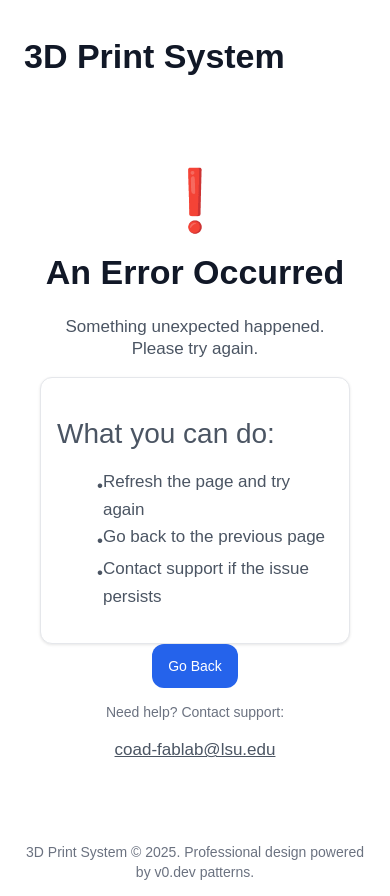
After one commit to Cfree1989/3DPrintSystemV3, a Flask app: template 3DPrintSystem/app/templates/errors/generic.html in a window 390 px wide. The commit adds this page. Run offline with Flask 3, Linux system fonts and the light colour scheme; the template is opened without the code that fills it, so the values that code supplies are empty; parts of the project's set-up code (start-up, migrations or seed data) failed here and were passed over; some libraries are stand-ins or nearby versions.

Commit message:
Phase 3.2: Complete Student Success Pages Enhancement with V0.dev Design - Transform submit_success.html to v0.dev design patterns, Create professional error page templates (404, 500, generic), Update base template with v0.dev styling for navigation consistency, Add comprehensive loading states component with v0.dev styling, Ensure mobile responsiveness across all student pages, Complete student interface transformation to v0.dev quality. V0.dev Integration: ~85% Complete. All student-facing pages now have unified v0.dev appearance. Ready for core system implementation (Phase 1.1)

```diff
--- a/3DPrintSystem/app/templates/base/base.html
+++ b/3DPrintSystem/app/templates/base/base.html
@@ -5,43 +5,57 @@
     <title>{% block title %}3D Print System{% endblock %}</title>
     <meta name="viewport" content="width=device-width, initial-scale=1.0">
 
-    <!-- Apple-optimized CSS -->
+    <!-- V0.dev-optimized CSS -->
     <link rel="stylesheet" href="{{ url_for('static', filename='css/style.css') }}">
 
     <!-- Alpine.js for interactive components -->
     <script defer src="https://cdn.jsdelivr.net/npm/alpinejs@3.x.x/dist/cdn.min.js"></script>
 
-    <!-- Apple-style meta tags -->
-    <meta name="apple-mobile-web-app-capable" content="yes">
-    <meta name="apple-mobile-web-app-status-bar-style" content="default">
-    <meta name="theme-color" content="#007AFF">
+    <!-- Modern web app meta tags -->
+    <meta name="mobile-web-app-capable" content="yes">
+    <meta name="theme-color" content="#3b82f6">
 
     {% block head %}{% endblock %}
 </head>
-<body class="bg-apple-gray-50 min-h-screen antialiased">
-    <!-- Apple-style Navigation -->
-    <nav class="nav-apple sticky top-0 z-50">
-        <div class="max-w-7xl mx-auto px-6 py-4">
-            <div class="flex justify-between items-center">
-                <h1 class="text-apple-title3 font-semibold text-apple-gray-900">
+<body class="bg-v0-background min-h-screen antialiased">
+    <!-- V0.dev Navigation -->
+    <nav class="bg-white border-b border-v0-border sticky top-0 z-50">
+        <div class="container-v0">
+            <div class="flex justify-between items-center py-v0-lg">
+                <h1 class="text-v0-job-title font-semibold text-v0-gray-900">
                     3D Print System
                 </h1>
             </div>
         </div>
     </nav>
 
-    <!-- Main Content with Apple spacing -->
-    <main class="max-w-7xl mx-auto px-6 py-8">
-        <!-- Flash Messages with Apple styling -->
+    <!-- Main Content with V0.dev spacing -->
+    <main class="container-v0-page">
+        <!-- Flash Messages with V0.dev styling -->
         {% with messages = get_flashed_messages(with_categories=true) %}
             {% if messages %}
-                <div class="mb-8 space-apple">
+                <div class="mb-v0-2xl space-y-v0-md">
                     {% for category, message in messages %}
-                        <div class="alert-apple{% if category == 'error' %}-error{% elif category == 'warning' %}-warning{% elif category == 'success' %}-success{% endif %}" role="alert">
-                            <strong class="font-medium">
-                                {% if category == 'error' %}Error:{% elif category == 'warning' %}Warning:{% elif category == 'success' %}Success:{% else %}Info:{% endif %}
-                            </strong>
-                            {{ message }}
+                        <div class="{% if category == 'error' %}bg-v0-red-50 border-l-4 border-v0-red-400 text-v0-red-800{% elif category == 'warning' %}bg-v0-orange-50 border-l-4 border-v0-orange-400 text-v0-orange-800{% elif category == 'success' %}bg-v0-green-50 border-l-4 border-v0-green-400 text-v0-green-800{% else %}bg-v0-blue-50 border-l-4 border-v0-blue-400 text-v0-blue-800{% endif %} p-v0-lg rounded-v0" role="alert">
+                            <div class="flex items-start">
+                                <div class="flex-shrink-0">
+                                    {% if category == 'error' %}
+                                        <span class="text-v0-red-500">⚠️</span>
+                                    {% elif category == 'warning' %}
+                                        <span class="text-v0-orange-500">⚠️</span>
+                                    {% elif category == 'success' %}
+                                        <span class="text-v0-green-500">✓</span>
+                                    {% else %}
+                                        <span class="text-v0-blue-500">ℹ️</span>
+                                    {% endif %}
+                                </div>
+                                <div class="ml-v0-md">
+                                    <strong class="font-medium text-v0-body">
+                                        {% if category == 'error' %}Error:{% elif category == 'warning' %}Warning:{% elif category == 'success' %}Success:{% else %}Info:{% endif %}
+                                    </strong>
+                                    <span class="text-v0-body ml-v0-sm">{{ message }}</span>
+                                </div>
+                            </div>
                         </div>
                     {% endfor %}
                 </div>
@@ -51,17 +65,17 @@
         {% block content %}{% endblock %}
     </main>
 
-    <!-- Apple-style footer -->
-    <footer class="mt-16 py-8 border-t border-apple-gray-200">
-        <div class="max-w-7xl mx-auto px-6">
-            <p class="text-apple-footnote text-apple-gray-500 text-center">
-                3D Print System &copy; 2025. Designed with Apple Human Interface Guidelines.
+    <!-- V0.dev footer -->
+    <footer class="mt-v0-3xl py-v0-2xl border-t border-v0-border bg-white">
+        <div class="container-v0">
+            <p class="text-v0-detail text-v0-gray-500 text-center">
+                3D Print System &copy; 2025. Professional design powered by v0.dev patterns.
             </p>
         </div>
     </footer>
 
     <!-- Accessibility: Skip to main content -->
-    <a href="#main-content" class="sr-only focus:not-sr-only focus:absolute focus:top-4 focus:left-4 btn-apple-primary z-50">
+    <a href="#main-content" class="sr-only focus:not-sr-only focus:absolute focus:top-4 focus:left-4 btn-v0-primary z-50">
         Skip to main content
     </a>
 </body>
--- /dev/null
+++ b/3DPrintSystem/app/templates/errors/generic.html
@@ -0,0 +1,103 @@
+{% extends 'base/base.html' %}
+{% block title %}{{ error_title or 'Error' }}{% endblock %}
+
+{% block content %}
+<div class="container-v0-page min-h-[60vh] flex items-center justify-center">
+    <div class="text-center max-w-md mx-auto">
+        <!-- Error Icon and Code -->
+        <div class="mb-v0-2xl">
+            <div class="text-6xl {{ error_icon_color or 'text-v0-gray-400' }} mb-v0-lg">
+                {{ error_icon or '❗' }}
+            </div>
+            {% if error_code %}
+            <div class="text-v0-dashboard-title text-v0-gray-900 mb-v0-md">{{ error_code }}</div>
+            {% endif %}
+            <h1 class="text-v0-job-title text-v0-gray-900 mb-v0-md">
+                {{ error_title or 'An Error Occurred' }}
+            </h1>
+            <p class="text-v0-body text-v0-gray-600">
+                {{ error_message or 'Something unexpected happened. Please try again.' }}
+            </p>
+        </div>
+
+        <!-- Error Details Card -->
+        <div class="card-v0 p-v0-lg mb-v0-2xl text-left">
+            <h2 class="text-v0-body font-medium text-v0-gray-900 mb-v0-lg">
+                {{ details_title or 'What you can do:' }}
+            </h2>
+            {% if error_suggestions %}
+            <ul class="space-y-v0-md text-v0-body text-v0-gray-600">
+                {% for suggestion in error_suggestions %}
+                <li class="flex items-start space-x-v0-sm">
+                    <span class="text-v0-blue-600 mt-1">•</span>
+                    <span>{{ suggestion }}</span>
+                </li>
+                {% endfor %}
+            </ul>
+            {% else %}
+            <ul class="space-y-v0-md text-v0-body text-v0-gray-600">
+                <li class="flex items-start space-x-v0-sm">
+                    <span class="text-v0-blue-600 mt-1">•</span>
+                    <span>Refresh the page and try again</span>
+                </li>
+                <li class="flex items-start space-x-v0-sm">
+                    <span class="text-v0-blue-600 mt-1">•</span>
+                    <span>Go back to the previous page</span>
+                </li>
+                <li class="flex items-start space-x-v0-sm">
+                    <span class="text-v0-blue-600 mt-1">•</span>
+                    <span>Contact support if the issue persists</span>
+                </li>
+            </ul>
+            {% endif %}
+        </div>
+
+        <!-- Action Buttons -->
+        <div class="space-y-v0-md">
+            <div class="flex flex-col sm:flex-row gap-v0-md justify-center">
+                {% if show_refresh %}
+                <button onclick="location.reload()" class="btn-v0-primary">
+                    Refresh Page
+                </button>
+                {% endif %}
+                <button onclick="history.back()" class="btn-v0-{{ 'secondary' if show_refresh else 'primary' }}">
+                    Go Back
+                </button>
+                {% if show_home %}
+                <a href="{{ url_for('main.submit') }}" class="btn-v0-secondary">
+                    Go to Homepage
+                </a>
+                {% endif %}
+            </div>
+            <div class="text-center">
+                <p class="text-v0-detail text-v0-gray-500 mb-v0-sm">
+                    Need help? Contact support:
+                </p>
+                <a href="mailto:coad-fablab@lsu.edu" class="text-v0-blue-600 hover:underline text-v0-body">
+                    coad-fablab@lsu.edu
+                </a>
+            </div>
+        </div>
+
+        <!-- Technical Info (optional) -->
+        {% if show_technical_info %}
+        <div class="mt-v0-2xl text-center">
+            <details class="text-left">
+                <summary class="text-v0-detail text-v0-gray-500 cursor-pointer hover:text-v0-gray-700">
+                    Technical Details
+                </summary>
+                <div class="mt-v0-md p-v0-md bg-v0-gray-100 rounded-v0 font-mono text-v0-sm text-v0-gray-700">
+                    {% if error_code %}
+                    <p>Error Code: {{ error_code }}</p>
+                    {% endif %}
+                    {% if technical_message %}
+                    <p>Details: {{ technical_message }}</p>
+                    {% endif %}
+                    <p>Timestamp: {{ moment().format('YYYY-MM-DD HH:mm:ss') if moment else 'N/A' }}</p>
+                </div>
+            </details>
+        </div>
+        {% endif %}
+    </div>
+</div>
+{% endblock %}
```
Also changed, not shown: 3DPrintSystem/app/templates/errors/404.html (added, +65 -0 lines), 3DPrintSystem/app/templates/errors/500.html (added, +85 -0 lines), 3DPrintSystem/app/templates/shared/components/_loading_states.html (added, +109 -0 lines), 3DPrintSystem/app/templates/student/submission/submit_success.html (+46 -46 lines), .cursor/scratchpad.md.
